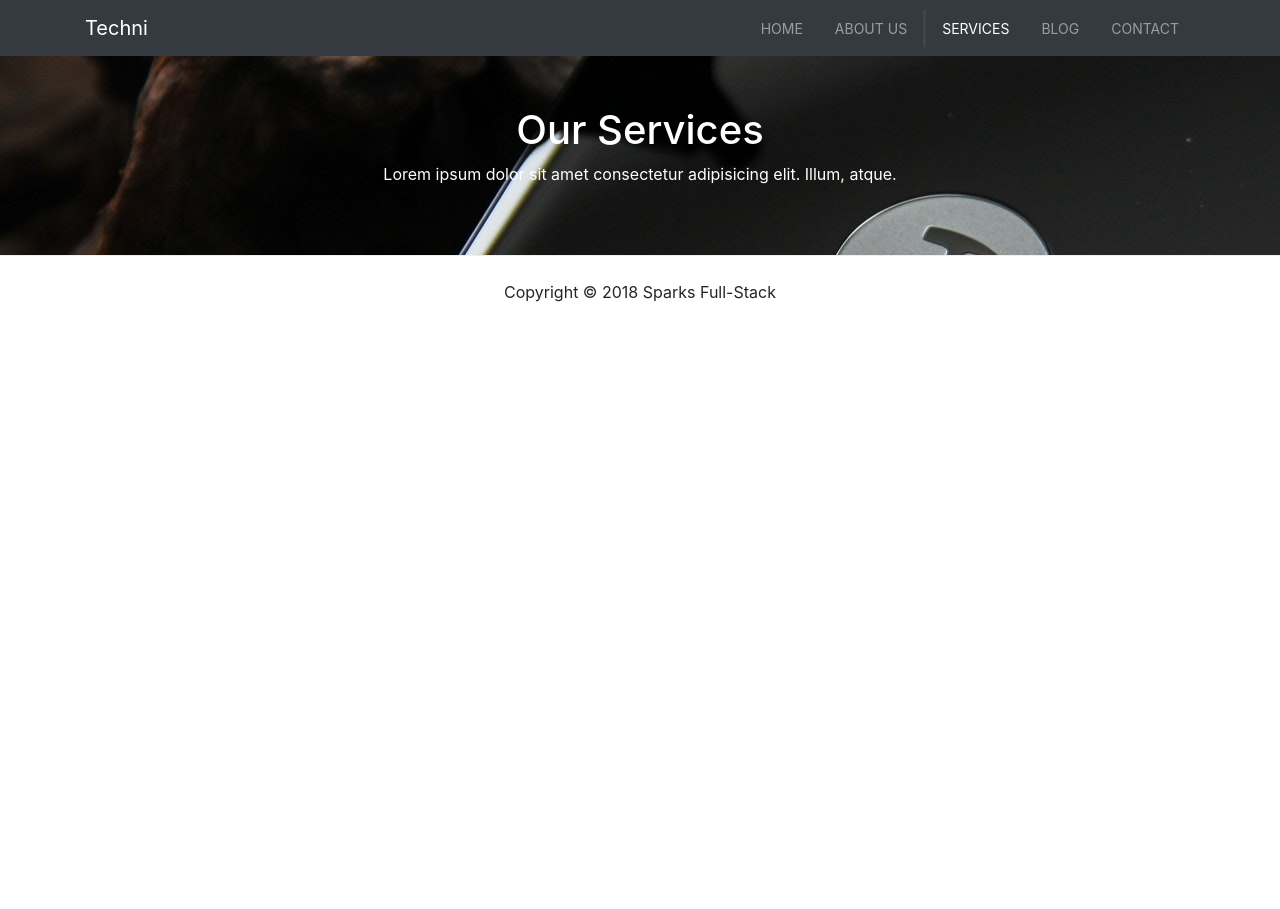
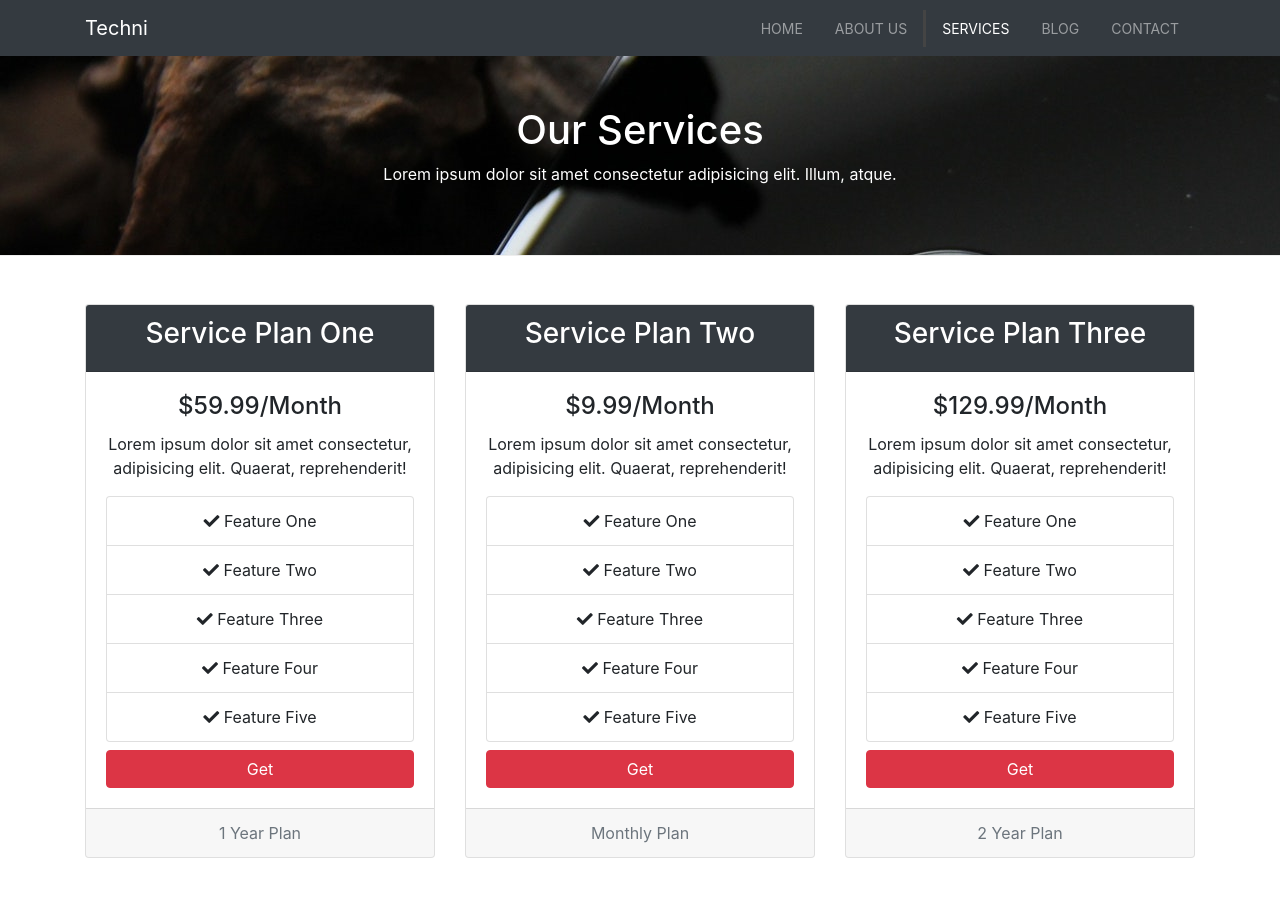
Before and after one commit to SparksFullStack/tech-startup-theme, a plain HTML site: page services.html in a window 1280 px wide. Shown: the top 909 px of the page. Before the commit the page ends 800 px from the top, so only its background shows below. Drawn offline with nearby package versions, Linux system fonts and the light colour scheme.

Commit message:
added features cards

```diff
--- a/services.html
+++ b/services.html
@@ -57,6 +57,107 @@
      </div>
  </header>
 
+
+ <!-- Services -->
+ <section id="services" class="py-5">
+     <div class="container">
+         <div class="row">
+             <div class="col-md-4">
+                 <div class="card text-center">
+                     <div class="card-header bg-dark text-white">
+                         <h3>Service Plan One</h3>
+                     </div>
+                     <div class="card-body">
+                         <h4 class="card-title">$59.99/Month</h4>
+                         <p class="card-text">Lorem ipsum dolor sit amet consectetur, adipisicing elit. Quaerat, reprehenderit!</p>
+                        <ul class="list-group">
+                            <li class="list-group-item">
+                                <i class="fas fa-check"></i> Feature One
+                            </li>
+                            <li class="list-group-item">
+                                <i class="fas fa-check"></i> Feature Two
+                            </li>
+                            <li class="list-group-item">
+                                <i class="fas fa-check"></i> Feature Three
+                            </li>
+                            <li class="list-group-item">
+                                <i class="fas fa-check"></i> Feature Four
+                            </li>
+                            <li class="list-group-item">
+                                <i class="fas fa-check"></i> Feature Five
+                            </li>
+                        </ul>
+                        <a href="#" class="btn btn-danger btn-block mt-2">Get</a>
+                    </div>
+                    <div class="card-footer text-muted">1 Year Plan</div>
+                 </div>
+             </div>
+
+             <div class="col-md-4">
+                <div class="card text-center">
+                    <div class="card-header bg-dark text-white">
+                        <h3>Service Plan Two</h3>
+                    </div>
+                    <div class="card-body">
+                        <h4 class="card-title">$9.99/Month</h4>
+                        <p class="card-text">Lorem ipsum dolor sit amet consectetur, adipisicing elit. Quaerat, reprehenderit!</p>
+                       <ul class="list-group">
+                            <li class="list-group-item">
+                                <i class="fas fa-check"></i> Feature One
+                            </li>
+                            <li class="list-group-item">
+                                <i class="fas fa-check"></i> Feature Two
+                            </li>
+                            <li class="list-group-item">
+                                <i class="fas fa-check"></i> Feature Three
+                            </li>
+                            <li class="list-group-item">
+                                <i class="fas fa-check"></i> Feature Four
+                            </li>
+                            <li class="list-group-item">
+                                <i class="fas fa-check"></i> Feature Five
+                            </li>
+                       </ul>
+                       <a href="#" class="btn btn-danger btn-block mt-2">Get</a>
+                   </div>
+                   <div class="card-footer text-muted">Monthly Plan</div>
+                </div>
+            </div>
+
+            <div class="col-md-4">
+                <div class="card text-center">
+                    <div class="card-header bg-dark text-white">
+                        <h3>Service Plan Three</h3>
+                    </div>
+                    <div class="card-body">
+                        <h4 class="card-title">$129.99/Month</h4>
+                        <p class="card-text">Lorem ipsum dolor sit amet consectetur, adipisicing elit. Quaerat, reprehenderit!</p>
+                       <ul class="list-group">
+                           <li class="list-group-item">
+                               <i class="fas fa-check"></i> Feature One
+                           </li>
+                           <li class="list-group-item">
+                               <i class="fas fa-check"></i> Feature Two
+                           </li>
+                           <li class="list-group-item">
+                               <i class="fas fa-check"></i> Feature Three
+                           </li>
+                           <li class="list-group-item">
+                               <i class="fas fa-check"></i> Feature Four
+                           </li>
+                           <li class="list-group-item">
+                               <i class="fas fa-check"></i> Feature Five
+                           </li>
+                       </ul>
+                       <a href="#" class="btn btn-danger btn-block mt-2">Get</a>
+                   </div>
+                   <div class="card-footer text-muted">2 Year Plan</div>
+                </div>
+            </div>
+         </div>
+     </div>
+ </section>
+
  <!-- Footer -->
 <footer id="main-footer" class="text-center p-4">
     <div class="container">
```
